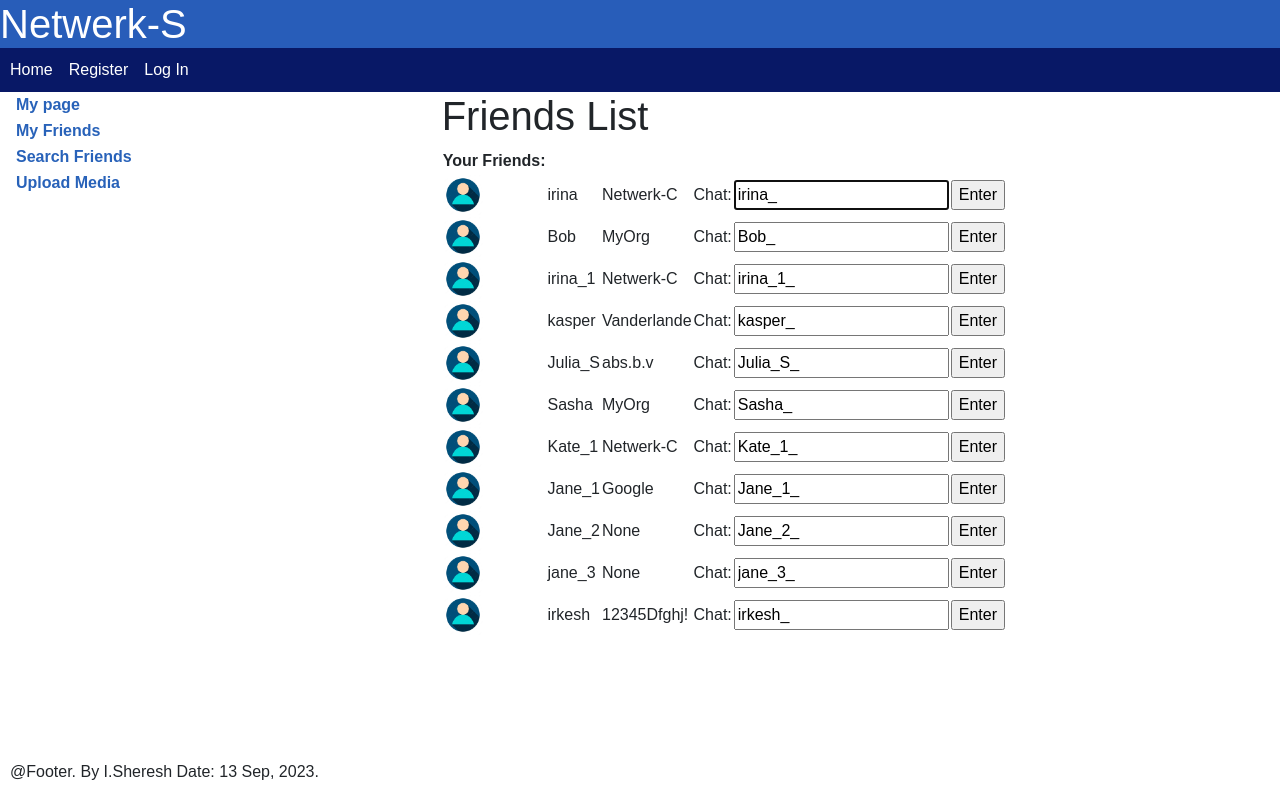
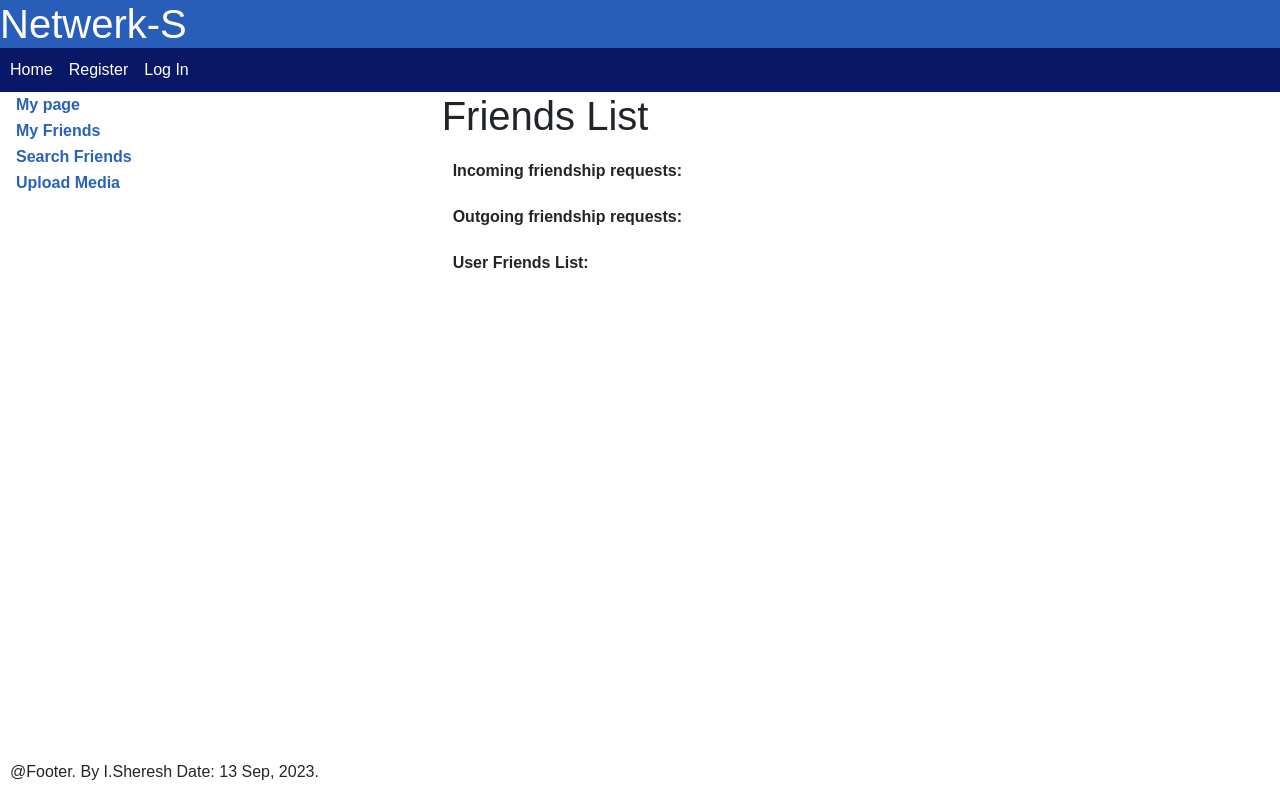
Before and after one commit to Irkesh/network, a Django app: page /list_friends/ in a window 1280 px wide. Run offline with Django 3.2, Linux system fonts and the light colour scheme; data comes from the database, SQL or seed files in the repository; lists and menus that the app fills with data are empty; parts of the project's set-up code (start-up, migrations or seed data) failed here and were passed over; some libraries are stand-ins or nearby versions.

Commit message:
Adding functionality Add/Confirm/Decline User Request

```diff
--- a/social/static/css/social.css
+++ b/social/static/css/social.css
@@ -112,6 +112,14 @@ a:hover {
 
 
 
+.friend-block{
+    padding-left: 10px;
+    padding-top: 10px;
+    padding-bottom: 10px;
+
+
+}
+
 
 #footer{
 
--- a/social/static/js/social.js
+++ b/social/static/js/social.js
@@ -1,9 +1,9 @@
 
-const statusUpdateButton = document.getElementById("statusUpdate");
-statusUpdateButton.addEventListener("click", statusUpdate)
-// Define a function to be executed on button click
+// const statusUpdateButton = document.getElementById("statusUpdate");
+// statusUpdateButton.addEventListener("click", statusUpdate)
+// // Define a function to be executed on button click
 
-function statusUpdate() {
-    // Redirect to the 'status_update/' path
-    window.location.href = "/status_update/";
-}
+// function statusUpdate() {
+//     // Redirect to the 'status_update/' path
+//     window.location.href = "/status_update/";
+// }
--- a/social/templates/social/base.html
+++ b/social/templates/social/base.html
@@ -22,7 +22,7 @@
         <tr><img src="../static/media/user_placeholder.jpg" alt="Avatar" width="100px" height="100px"> </tr>
         <tr><td>Username:</td><td>{{ user.username }}</td></tr>
         <tr><td>Email:</td><td>{{ user.email }}</td></tr>
-        <tr><td>Company: </td><td> {{ appuser.profile.organisation }}</td></tr>
+        <tr><td>Company: </td><td> {{ app_user.organisation }}</td></tr>
       </table>
 
 {% endif %}
--- a/social/templates/social/list_friends.html
+++ b/social/templates/social/list_friends.html
@@ -2,17 +2,75 @@
 {% load bootstrap4 %}
 
 {% block content %}
-    <h1>Friends List </h1>
+<h1>Friends List </h1>
+  {% if not pending_friend_invitations.empty %}
+      <div class="friend-block">
+      <table>
+        <tr><th>Incoming friendship requests:</th></tr>
+        {% for pending_friend in pending_friend_invitations %}
+        <tr>
+            {% if pending_friend.user != user%}
+            <td><img src="../static/media/user_placeholder.jpg" alt="Avatar" width="40px" height="40px"></td>
+            <td>{{pending_friend.user.username}}</td>
+            <td>{{pending_friend.organisation}}</td>
+            <td>
+              <form method="post" action="{% url 'accept_friend_request' pending_friend.id %}">
+                  {% csrf_token %}
+                  <input type="submit" value="Confirm">
+              </form>
+          </td>
+          <td>
+            <form method="post" action="{% url 'decline_friend_request' pending_friend.id %}">
+                {% csrf_token %}
+                <input type="submit" value="Decline">
+            </form>
+          </td>
+
+            {%endif %}
+        </tr>
+        {% endfor %}
+      </table>
+    </div>
+    {% endif %}
+
+
+    {% if not pending_friend_requests.empty %}
+    <div class="friend-block">
     <table>
-      <tr><th>Your Friends:</th></tr>
-      {% for appuser in appusers %}
+      <tr><th>Outgoing friendship requests:</th></tr>
+      {% for pending_friend in pending_friend_requests %}
       <tr>
-          {% if appuser.user != user%}
+          {% if pending_friend.user != user%}
           <td><img src="../static/media/user_placeholder.jpg" alt="Avatar" width="40px" height="40px"></td>
-          <td>{{appuser.user.username}}</td>
-          <td>{{appuser.organisation}}</td>
+          <td>{{pending_friend.user.username}}</td>
+          <td>{{pending_friend.organisation}}</td>
+          <td>
+            <form method="post" action="{% url 'cancel_friend_request' pending_friend.id %}">
+                {% csrf_token %}
+                <input type="submit" value="Cancel">
+            </form>
+          </td>
+          {%endif %}
+      </tr>
+      {% endfor %}
+    </table>
+  </div>
+  {% endif %}
+
+
+
+    {% if not friends.empty %}
+  <div class="friend-block">
+    <table>
+      <tr><th>User Friends List:</th></tr>
+      {% for friend in friends %}
+      <tr>
+          {% if friend.user != user%}
+          <td><img src="../static/media/user_placeholder.jpg" alt="Avatar" width="40px" height="40px"></td>
+          <td>{{friend.user.username}}</td>
+          <td>{{friend.organisation}}</td>
           <td>Chat: </td>
-          <td><input id="room-name-input" value= {{appuser.user.username}}_{{user.username}}></td>
+          <td><input id="room-name-input" value= {{friend.user.username}}_{{user.username}}></td>
           <td><input id="room-name-submit" type="button" value="Enter"></td>
           {%endif %}
       </tr>
@@ -29,6 +87,10 @@
             window.location.pathname = '/' + roomName + '/';
         };
       </script>
+    </table>
+  </div>
+    {% else %}
+    <p>You have no friends to display.</p>
+    {% endif %}
 
-    </table>
 {% endblock %}
--- a/social/urls.py
+++ b/social/urls.py
@@ -1,6 +1,7 @@
 from django.urls import include, path
 from . import views
 from . import api
+
 
 
 urlpatterns = [
@@ -17,4 +18,8 @@ urlpatterns = [
     path('api/image/', api.ImageDetail.as_view(), name="image_api"),
     path('api/images/', api.ImageList.as_view(), name="image_api"),
     path('<str:room_name>/', views.room, name='room'),
+    path('send_friend_request/<int:receiver_id>/', views.send_friend_request, name='send_friend_request'),
+    path('accept_friend_request/<int:sender_id>/', views.accept_friend_request, name='accept_friend_request'),
+    path('decline_friend_request/<int:friend_id>/', views.decline_friend_request, name='decline_friend_request'),
+    path('cancel_friend_request/<int:friend_id>/', views.cancel_friend_request, name='cancel_friend_request'),
 ]
--- a/social/views.py
+++ b/social/views.py
@@ -1,5 +1,6 @@
 from django.shortcuts import render
 from django.http import HttpResponseRedirect
+from django.urls import reverse
 from .models import *
 from .forms import *
 from django.views.generic import ListView
@@ -12,6 +13,7 @@ from django.http import HttpResponse
 from django.contrib.auth import logout
 from django.contrib.auth.decorators import login_required
 from django.shortcuts import get_object_or_404, redirect, render
+from django.db.models import Q
 
 def room(request, room_name):
     return render(request, 'social/room.html', {'room_name': room_name })
@@ -97,10 +99,11 @@ def SPA(request):
 def index(request):
     # Get the currently logged-in user
     user = request.user
+    app_user = AppUser.objects.get(id=request.user.id)
     # Query the Image model for images with user_id matching the current user's pk
     user_images = Image.objects.filter(user_id=user.pk)
     status_updates = Status.objects.filter(user_id = user.pk).order_by('-created_at')[:3]
-    return render(request, 'social/index.html', {'user_images': user_images, 'status_updates': status_updates})
+    return render(request, 'social/index.html', {'user_images': user_images, 'status_updates': status_updates, 'app_user': app_user})
 
 
 
@@ -116,21 +119,86 @@ class AppUserDetail(DetailView):
 
 
 def appUserList(request):
-    appUsers = AppUser.objects.all()
+    current_user_id = request.user.id
+
+    #Use Q objects to create a complex OR condition
+    friendships = Friendship.objects.filter(
+        Q(sender_id=current_user_id, status__iexact="accepted") |
+        Q(receiver_id=current_user_id, status__iexact="accepted")
+    )
+
+     # Extract the IDs of users who are not the current user
+    other_user_ids = []
+    for friendship in friendships:
+        if friendship.sender_id != current_user_id:
+            other_user_ids.append(friendship.sender_id)
+        if friendship.receiver_id != current_user_id:
+            other_user_ids.append(friendship.receiver_id)
+
+    # Remove duplicates from the list of IDs
+    other_user_ids = list(set(other_user_ids))
+
+    # Retrieve the relevant AppUser objects
+    appUsers = AppUser.objects.exclude(id__in=other_user_ids)[:12]
+
+    #appUsers = AppUser.objects.exclude(id=current_user_id).filter()
     return render(request, 'social/search_friends.html', {'appusers': appUsers, 'type': 'appUserList'})
 
 
 
 def appFriendsList(request):
-    appUsers = AppUser.objects.all()
-    return render(request, 'social/list_friends.html', {'appusers': appUsers, 'type': 'appUserList'})
+
+    current_user_id = request.user.id
+    #Use Q objects to create a complex OR condition
+    friendships = Friendship.objects.filter(
+        Q(sender_id=current_user_id, status__iexact="accepted") |
+        Q(receiver_id=current_user_id, status__iexact="accepted")
+    )
+
+    #established friendshipts
+    accepted_other_user_ids = []
+    for friendship in friendships:
+        if friendship.sender_id != current_user_id:
+            accepted_other_user_ids.append(friendship.sender_id)
+        if friendship.receiver_id != current_user_id:
+            accepted_other_user_ids.append(friendship.receiver_id)
+    # Remove duplicates from the list of IDs
+    accepted_other_user_ids = list(set(accepted_other_user_ids))
 
 
+    #recieved friendship invitations
+    pending_friendship_invitations = Friendship.objects.filter(
+        Q(receiver_id=current_user_id, status__iexact="pending")
+    )
 
-def poslist(request):
-    genes = Gene.objects.filter(entity__exact='Chromosome').filter(sense__startswith='+')
-    master_genes = Gene.objects.all()
-    return render(request, 'social/list.html', {'genes': genes, 'type': 'PosList'})
+    #pending friendship invitations to the current user
+    pending_recieved_from_other_user_ids = []
+    for pending_friendship_invitation in pending_friendship_invitations:
+        pending_recieved_from_other_user_ids.append(pending_friendship_invitation.sender_id)
+
+    # Remove duplicates from the pending friendshoips list of IDs
+    pending_recieved_from_other_user_ids = list(set(pending_recieved_from_other_user_ids))
+
+
+    #reqested friendship invitations
+    pending_friendship_requests = Friendship.objects.filter(
+        Q(sender_id=current_user_id, status__iexact="pending")
+    )
+
+    pending_requested_to_other_user_ids = []
+    for pending_friendship_request in pending_friendship_requests:
+        pending_requested_to_other_user_ids.append(pending_friendship_request.receiver_id)
+    # Remove duplicates from the pending friendshoips list of IDs
+    pending_requested_to_other_user_ids = list(set(pending_requested_to_other_user_ids))
+
+
+    # Retrieve the relevant AppUser objects
+    fiends_appUsers = AppUser.objects.filter(id__in=accepted_other_user_ids)
+    current_user_id = request.user.id
+    pending_friend_requests = AppUser.objects.filter(id__in=pending_requested_to_other_user_ids)
+    pending_friend_invitations = AppUser.objects.filter(id__in=pending_recieved_from_other_user_ids)
+    return render(request, 'social/list_friends.html', {'friends': fiends_appUsers, 'pending_friend_requests': pending_friend_requests, 'pending_friend_invitations': pending_friend_invitations})
+
 
 
 def user_images(request):
@@ -175,31 +243,59 @@ def create_status_update(request):
 
 
 
+def send_friend_request(request, receiver_id):
+
+    # Retrieve the receiver user based on receiver_id
+    receiver = get_object_or_404(AppUser, id=receiver_id)
+    sender = AppUser.objects.get(user=request.user.id)
+    # Check if a friendship request already exists
+    existing_request = Friendship.objects.filter(sender=request.user.id, receiver=receiver_id, status='pending').exists()
+
+    if not existing_request:
+        # Create a new Friendship object representing the friend request
+        friendship = Friendship(receiver=receiver, sender=sender, status='pending')
+        #receiver=friend_id, sender=current_user_id, status__iexact="pending"
+        friendship.save()
+
+    # Redirect to the 'list_friends' page
+    return HttpResponseRedirect(reverse('search_friends'))
 
 
-@login_required
-def send_friend_request(request, user_id):
-    # Get the user to whom the friend request is being sent
-    to_user = get_object_or_404(User, pk=user_id)
+def accept_friend_request(request, sender_id):
+    # Retrieve Friendship object
+    current_user_id = request.user.id
+    try:
+        friendship = Friendship.objects.filter(
+            Q(receiver=current_user_id, sender=sender_id, status__iexact="pending")
+        )
+        friendship.update(status='accepted')
+    except Friendship.DoesNotExist:
+        # Handle the case where the Friendship object does not exist
+        # You can redirect to an error page or display a message
+        return redirect('error_page')
+    # Redirect to the 'list_friends' page
+    return HttpResponseRedirect(reverse('list_friends'))
 
-    # Check if a friendship request already exists
-    existing_request = Friendship.objects.filter(from_user=request.user, to_user=to_user).exists()
+def decline_friend_request(request, friend_id):
+    current_user_id = request.user.id
+    try:
+        friendship = Friendship.objects.filter(
+            Q(receiver=current_user_id, sender=friend_id, status__iexact="pending")
+        )
+        friendship.delete()
+    except Friendship.DoesNotExist:
+        return redirect('error_page')
+    # Redirect to the 'list_friends' page
+    return HttpResponseRedirect(reverse('list_friends'))
 
-    # Check if the user is trying to send a friend request to themselves
-    if request.user == to_user:
-        # Handle the case where a user is trying to friend themselves
-        # You can return an error message or redirect to an appropriate page
-        pass
-
-    # Check if a friendship request already exists
-    elif existing_request:
-        # Handle the case where a user is trying to send a duplicate request
-        # You can return an error message or redirect to an appropriate page
-        pass
-
-    else:
-        # Create a new friendship request
-        Friendship.objects.create(from_user=request.user, to_user=to_user)
-
-    # Redirect to a success or profile page
-    return redirect('user_profile', user_id=user_id)  # Redirect to the user's profile page
+def cancel_friend_request(request, friend_id):
+    current_user_id = request.user.id
+    try:
+        friendship = Friendship.objects.filter(
+            Q(receiver=friend_id, sender=current_user_id, status__iexact="pending")
+        )
+        friendship.delete()
+    except Friendship.DoesNotExist:
+        return redirect('error_page')
+    # Redirect to the 'list_friends' page
+    return HttpResponseRedirect(reverse('list_friends'))
```
Also changed, not shown: social/models.py (+7 -3 lines), social/templates/social/search_friends.html (+6 -1 lines), db.sqlite3, social/migrations/0012_auto_20230913_1545.py (added), 1 other file.
